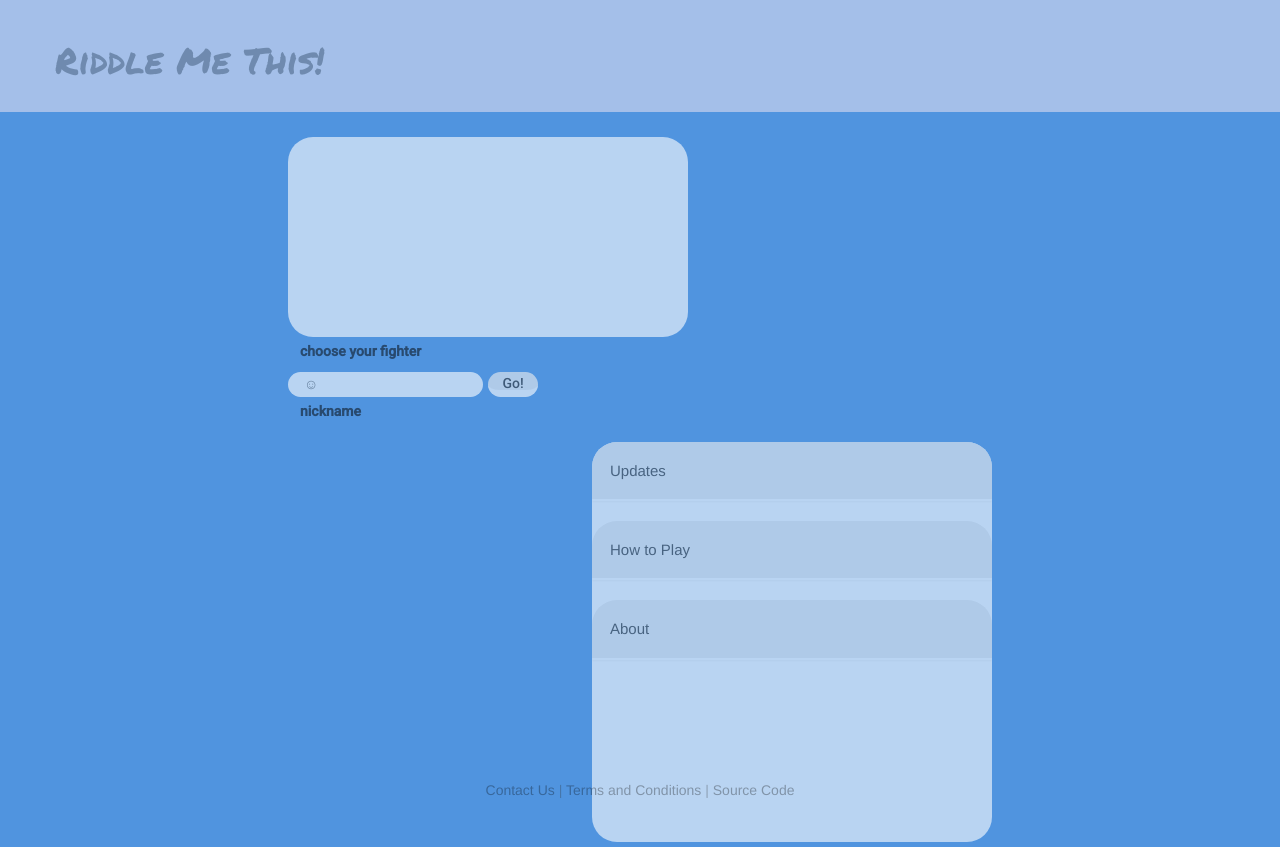
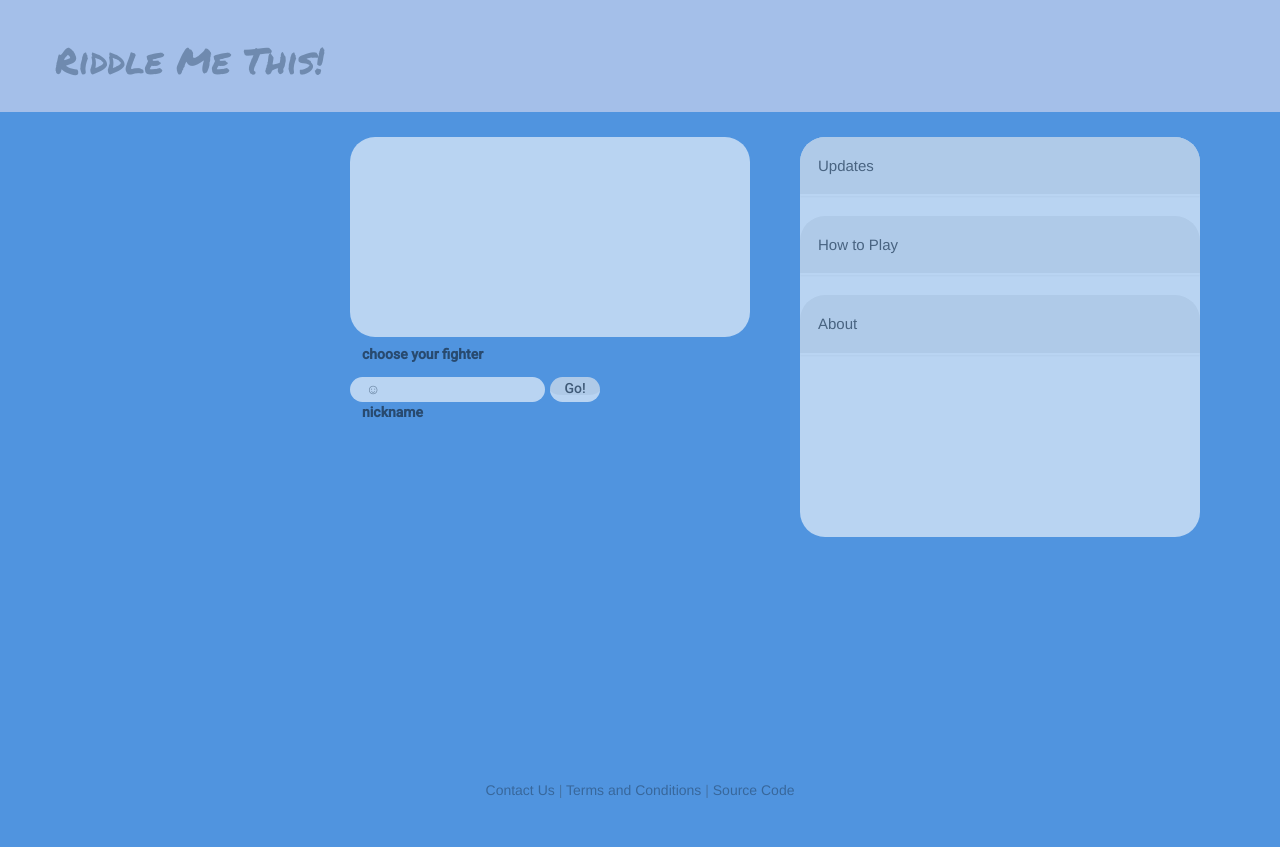
Before and after one commit to kati-tran/Riddle-Me-This, a Flask app: page / in a window 1280 px wide. After the commit the page ends 798 px from the top, so only its background shows below. Run offline with Flask 2, Linux system fonts and the light colour scheme; some libraries are stand-ins or nearby versions.

Commit message:
Revert "reworked html"
This reverts commit 5f8e8caebd7f694082c9bf04f5ab9a0d492c86a2.

```diff
--- a/static/index.css
+++ b/static/index.css
@@ -28,17 +28,19 @@
 
 #avatar_container
 {
-	float:left;
+	position: absolute;
+	top:25px;
 	width:400px;
   height:230px;
 }
 
 #avatar_select
 {
+  position: absolute;
   background-color: white;
   opacity:0.6;
-  width:400px;
-  height: 200px;
+  width:100%;
+  height: 87%;
   border-radius: 25px;
 
 }
@@ -46,15 +48,18 @@
 
 #go
 {
-  float:right;
+	position:absolute;
+  left:50%;
 
 }
 
 #info_container
 {
-  float: right;
+  position: absolute;
+  top:25px;
   width:400px;
   height:400px;
+  left:450px;
   background-color: white;
   opacity:0.6;
   border-radius: 25px;
@@ -63,9 +68,8 @@
 
 .username
 {
-  width:250px;
+  position:absolute;
+  top:265px;
+  width:400px;
   height:50px;
-  float:left;
-  margin-top: 5px;
-  margin-bottom: 20px;
 }
--- a/static/main.css
+++ b/static/main.css
@@ -35,16 +35,6 @@ h1 a:hover, h2 a {
     mix-blend-mode: difference;
 }
 
-label
-{
-    display: block;
-    white-space: nowrap;
-    text-overflow: ellipsis;
-    overflow: hidden;
-    width: 100%;
-    margin-top: 4px;
-}
-
 .stripe {
     background-color: #ddddf0;
     margin-top: 0;
@@ -57,7 +47,7 @@ label
 {
 	font-family: 'Roboto', sans-serif;
 	color: rgba(0, 0, 0, 0.5); /* rgba for text opacity, doesnt affect whole block*/
-  position:relative;
+  position:absolute;
   left:12px;
 }
 
@@ -98,19 +88,15 @@ input[type=text]
 
 body {
   animation: 7000ms ease-in-out infinite color-change;
+  margin:0;
 }
 
 .wrapper
 {
-  height:100%;
-  width:100%;
-  padding-top: 25px;
-  padding-left: 22.5%;
-  padding-right: 22.5%;
-  display: inline-block;
+  position:absolute;
+  left:350px;
 
 }
-
 
 @keyframes color-change {
   0% {
--- a/templates/index.html
+++ b/templates/index.html
@@ -5,26 +5,21 @@
 {% endblock %}
 
 {% block content %}
-        <div style = "display: inline-block; float:left;">
         <div id="avatar_container">
                 <div id = "avatar_select">
                 </div>
 
-                  <label class = "small-text"> choose your fighter</label>
+                <label class = "small-text" style = "white-space: nowrap; top:90%"> choose your fighter</label>
         </div>
 
         <br>
-
         <div class = "username">
              <form action="" method="post">
                     <input class="button1" id="go" type="submit" value="Go!">
                     <input type="text" name="username" value="{{ current_name }}" placeholder = " ☺" required>
-                      <label for="username" class = "small-text"> nickname </label>
+                    <label for="username" class = "small-text" style="top:50%"> nickname </label>
             </form>
         </div>
-
-        </div>
-
 
         <div id="info_container">
             <button class="accordion" id="collapse in" data-parent="#accordion">Updates</button>
```
Also changed, not shown: db.sqlite3 (added). Lines whose indentation alone changed are shown as unchanged.
